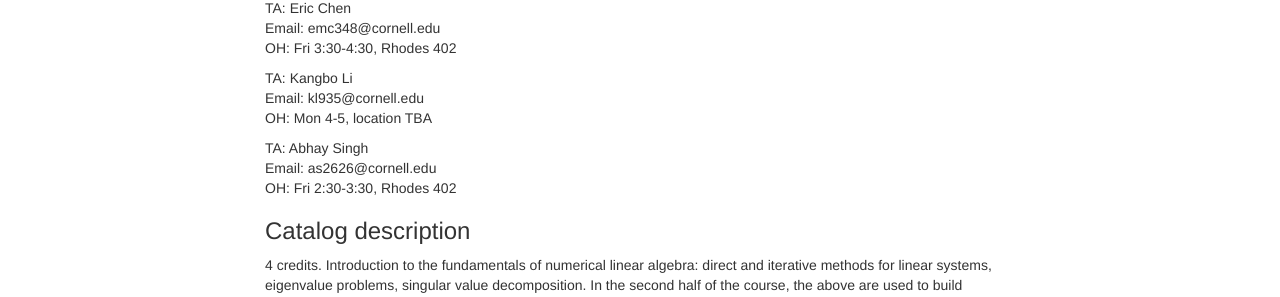
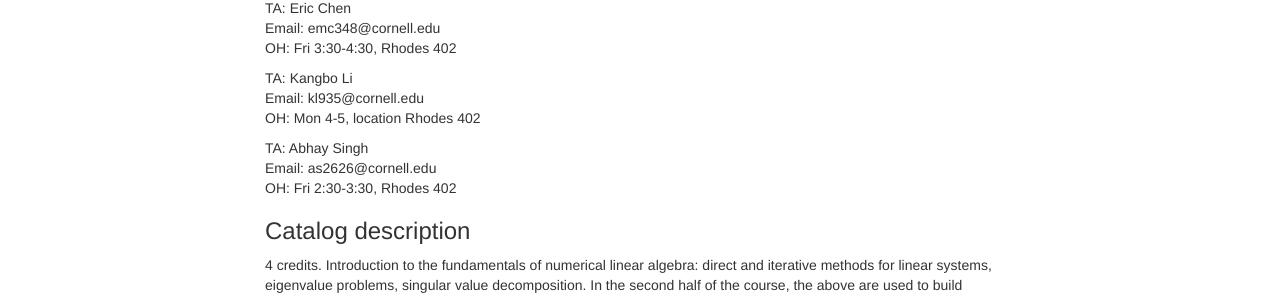
Before and after one commit to dbindel/cs4220-s23, a Jekyll site: the page built from web/syllabus.md, in a window 1280 px wide and 900 px high, scrolled down 369 px. Shown: the part 150-447 px from the top of the window. Built offline with Jekyll 4.4.1, drawn with Linux system fonts in a browser that asks for light colours; nearby versions of some CDN libraries.

Commit message:
Add 2/27 class problem, update syllabus with Kangbo OH.

```diff
--- a/web/_data/lectures.yml
+++ b/web/_data/lectures.yml
@@ -26,6 +26,9 @@
   date: 2023-01-27
   info: Vector spaces, norms, singular values
   notes: 2023-01-27.pdf
+  hw:
+    - info: Class problem
+      file: 2023-01-27-class.pdf
 #
 # ==================
 # Week 2 (background)
--- a/web/_includes/cs4220_head.html
+++ b/web/_includes/cs4220_head.html
@@ -28,7 +28,7 @@
       <p>
         TA: Kangbo Li
         (<a href="mailto:kl935@cornell.edu">kl935@cornell.edu</a>)<br/>
-        OH: Mon 4-5, location TBA
+        OH: Mon 4-5, Rhodes 402
       </p>
       <p>
         TA: Abhay Singh (<a href="mailto:as2626@cornell.edu">as2626@cornell.edu</a>)<br/>
--- a/web/syllabus.md
+++ b/web/syllabus.md
@@ -25,7 +25,7 @@
 
 TA: Kangbo Li
 Email: kl935@cornell.edu
-OH: Mon 4-5, location TBA
+OH: Mon 4-5, location Rhodes 402
 
 TA: Abhay Singh
 Email: as2626@cornell.edu
```
Also changed, not shown: 2 other files.
